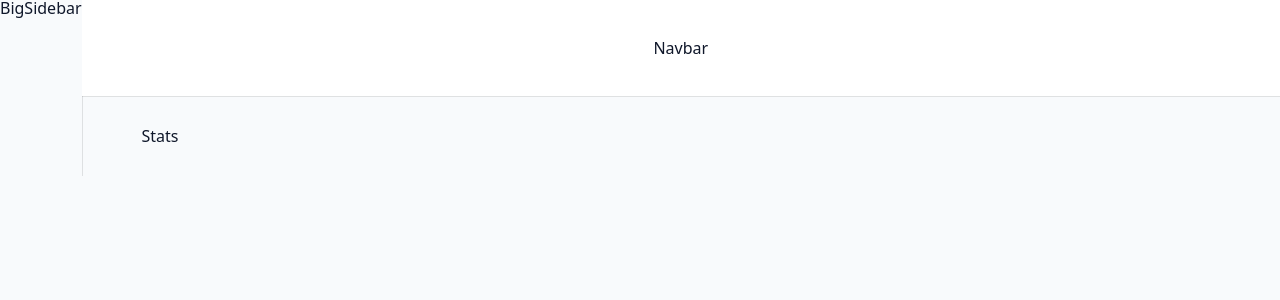
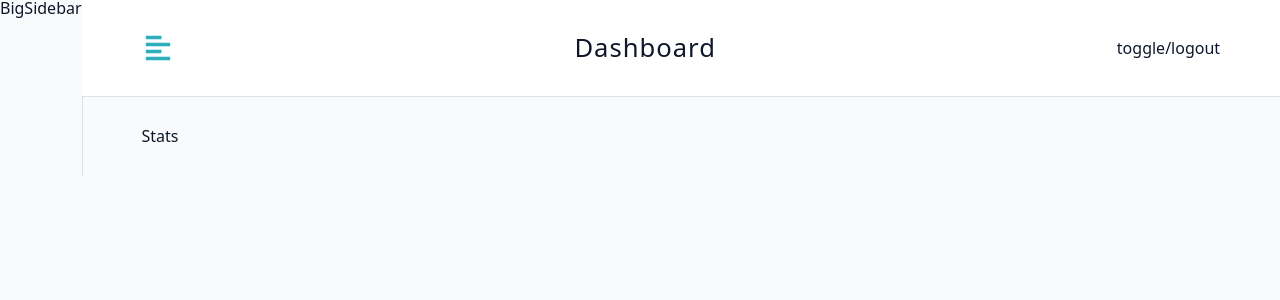
Before and after one commit to sumanth338/Jobify, a React (Vite) app: page /dashboard/stats in a window 1280 px wide. Shown: the top 300 px of the page. Built offline with nearby package versions, Linux system fonts and the light colour scheme.

Commit message:
Implement Navbar and SmallSidebar components with toggle functionality; add links utility for navigation. Enhance UI with icons and structured layout.

```diff
--- a/src/components/Navbar.jsx
+++ b/src/components/Navbar.jsx
@@ -1,9 +1,24 @@
 import React from 'react'
 import Wrapper from '../assets/wrappers/Navbar'
+import { FaAlignLeft } from 'react-icons/fa'
+import Logo from './Logo'
+import { useDashboardContext } from '../pages/DashboardLayout'
 
 const Navbar = () => {
+    const { toggleSidebar } = useDashboardContext();
   return (
-    <Wrapper>Navbar</Wrapper>
+    <Wrapper>
+      <div className="nav-center">
+        <button type="button" className="toggle-btn" onClick= {toggleSidebar}>
+          <FaAlignLeft/>
+        </button>
+        <div>
+            <Logo/>
+            <h4 className="logo-text">dashboard</h4>
+        </div>
+        <div className="btn-container">toggle/logout</div>
+      </div>
+    </Wrapper>
   )
 }
 
--- a/src/components/SmallSidebar.jsx
+++ b/src/components/SmallSidebar.jsx
@@ -1,12 +1,40 @@
 import React from 'react'
 import Wrapper from '../assets/wrappers/SmallSidebar'
+import { FaTimes } from 'react-icons/fa'
+import Logo from './Logo'
+import links from '../utils/links'
+import { NavLink } from 'react-router-dom'
+import { useDashboardContext } from '../pages/DashboardLayout'
 // import { useDashboardContext } from '../pages/DashboardLayout'
 
 const SmallSidebar = () => {
     // const data = useDashboardContext();
     // console.log(data)
+    const {showSidebar, toggleSidebar} = useDashboardContext()
   return (
-    <Wrapper>SmallSidebar</Wrapper>
+    <Wrapper>
+      <div className={showSidebar ? "sidebar-container show-sidebar" :"sidebar-container"}>
+        <div className="content">
+          <button type="button" className="close-btn" onClick={toggleSidebar} >
+            <FaTimes/>
+          </button>
+          <header>
+            <Logo/>
+          </header>
+          <div className="nav-links">
+            {links.map((link)=>{
+              const {text, path, icon} = link;
+              return(
+                <NavLink to={path} key={text} className="nav-link" onClick={toggleSidebar} end>
+                  <span className="icon">{icon}</span>
+                  {text}
+                </NavLink>
+              )
+            })}
+          </div>
+        </div>
+      </div>
+    </Wrapper>
   )
 }
 
--- /dev/null
+++ b/src/utils/links.jsx
@@ -0,0 +1,15 @@
+import React from "react";
+import { IoBarChartSharp } from "react-icons/io5";
+import { MdQueryStats } from "react-icons/md";
+import { FaWpforms } from "react-icons/fa";
+import { ImProfile } from "react-icons/im";
+import { MdAdminPanelSettings } from "react-icons/md";
+
+const links = [
+  { text: "add job", path: ".", icon: <FaWpforms /> },
+  { text: "all jobs", path: "all-jobs", icon: <MdQueryStats /> },
+  { text: "stats", path: "stats", icon: <IoBarChartSharp /> },
+  { text: "profile", path: "profile", icon: <ImProfile /> },
+  { text: "admin", path: "admin", icon: <MdAdminPanelSettings /> },
+];
+export default links;
```
